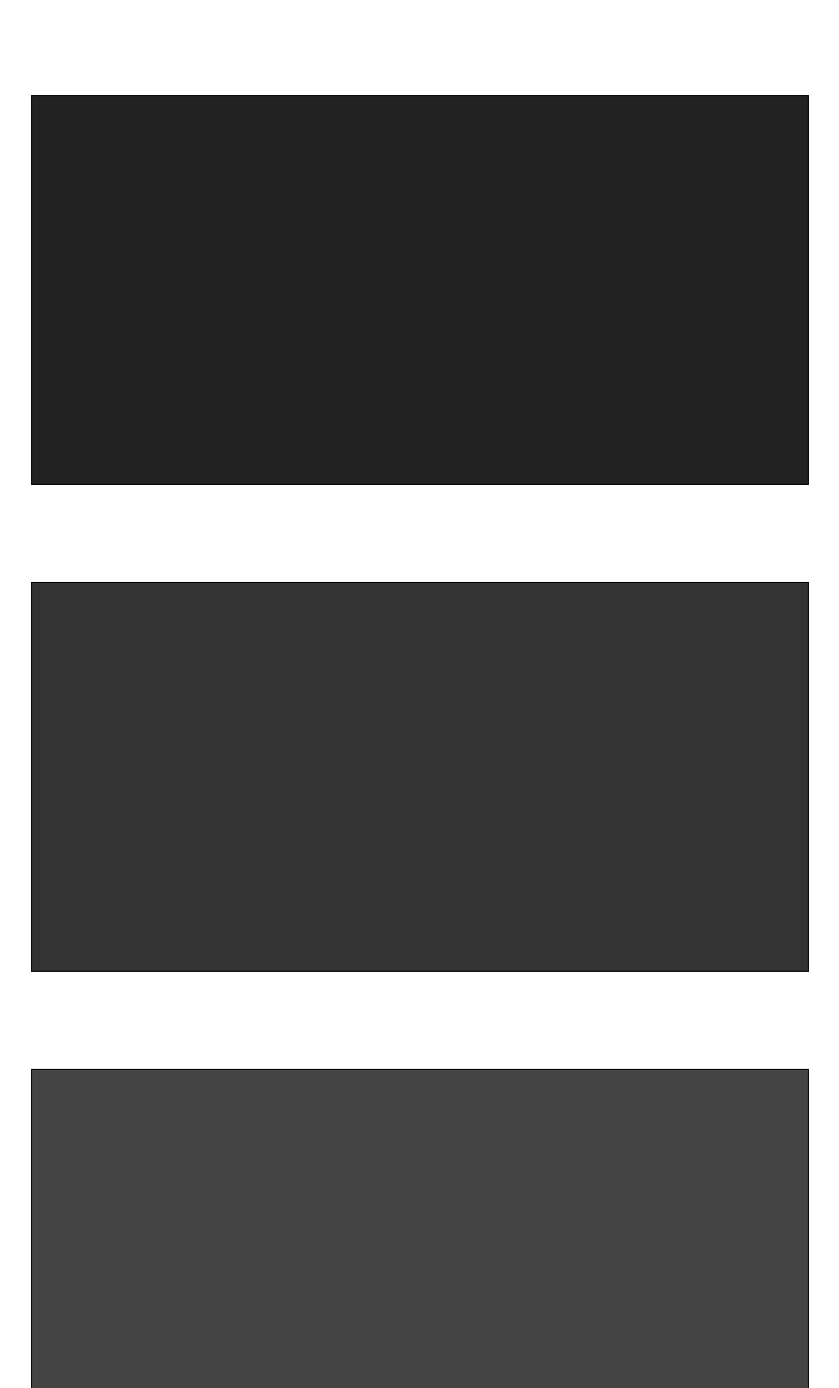
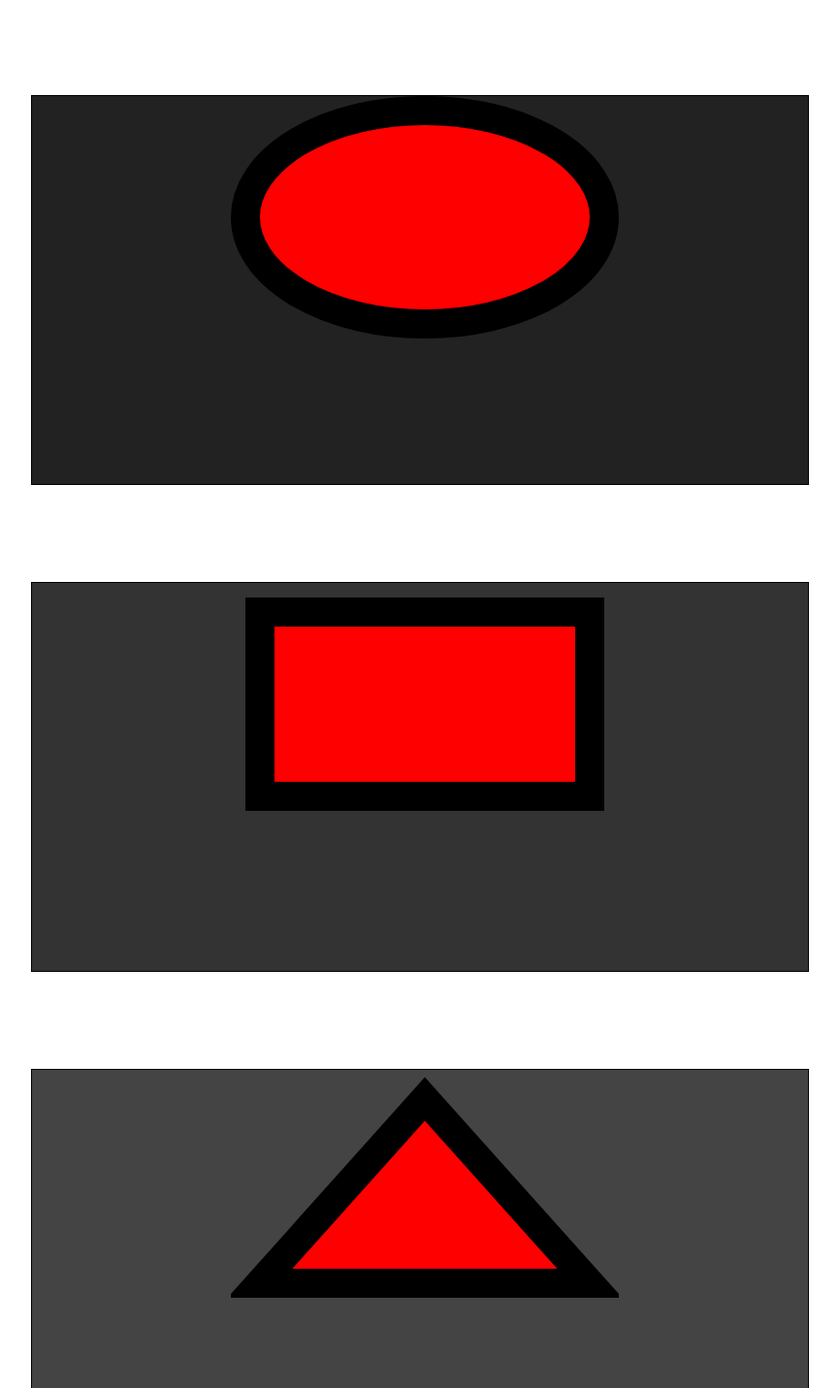
Before and after one commit to akatobis/ISlides, a React (Create React App) app in the folder lab4/my-app/: page / in a window 1280 px wide. Shown: the part 839-2270 px from the top of the page at 97% size, without its empty margins (207-1072 px from the left). Built offline with nearby package versions, Linux system fonts and the light colour scheme.

Commit message:
добавил примитивы

```diff
--- a/lab4/my-app/src/components/Blocks/Block/Block.tsx
+++ b/lab4/my-app/src/components/Blocks/Block/Block.tsx
@@ -1,6 +1,9 @@
-import { elemInArray } from "../../../auxiliaryFunctions";
-import {Block, TypeBlock} from "../../../types";
+import {elemInArray} from "../../../auxiliaryFunctions";
+import {Block, FigureType, TypeBlock, Figure} from "../../../types";
+import {Ellipse} from "./Figures/Ellipse";
 import styles from "./Block.module.css";
+import {Rectangle} from "./Figures/Rectangle";
+import {Triangle} from "./Figures/Triangle";
 
 type BlockProps = {
     block: Block,
@@ -23,6 +26,25 @@ const SlideBlock = (props: BlockProps) => {
         );
     }
     if (props.block.content.typeBlock === TypeBlock.figure) {
+        const figure: Figure = props.block.content;
+
+        if (figure.type.figureType === FigureType.ellipse) {
+            return (
+                <Ellipse block={props.block} figure={figure}/>
+            );
+        }
+
+        if (figure.type.figureType === FigureType.rectangle) {
+            return (
+                <Rectangle block={props.block} figure={figure}/>
+            );
+        }
+
+        if (figure.type.figureType === FigureType.triangle) {
+            return (
+                <Triangle block={props.block} figure={figure}/>
+            );
+        }
          return (
             <div className={styles.block} ></div>
         );
--- /dev/null
+++ b/lab4/my-app/src/components/Blocks/Block/Figures/Ellipse.tsx
@@ -0,0 +1,26 @@
+import {Block, Figure, TypeBlock} from "../../../../types";
+
+type FigureProps = {
+    block: Block;
+    figure: Figure;
+}
+
+const Ellipse = (props: FigureProps) => {
+    return (
+        <svg width={props.block.width} height={props.block.height}>
+            <ellipse
+                cx={props.block.width / 2}
+                cy={props.block.height / 2}
+                rx={props.block.width / 2 - props.figure.border / 2}
+                ry={props.block.height / 2 - props.figure.border / 2}
+                stroke={props.figure.colorBorder}
+                fill={props.figure.colorFill}
+                strokeWidth={props.figure.border}
+            />
+        </svg>
+    );
+}
+
+export {
+    Ellipse,
+}
--- /dev/null
+++ b/lab4/my-app/src/components/Blocks/Block/Figures/Rectangle.tsx
@@ -0,0 +1,26 @@
+import {Block, Figure} from "../../../../types";
+
+type FigureProps = {
+    block: Block;
+    figure: Figure;
+}
+
+const Rectangle = (props: FigureProps) => {
+    return (
+        <svg width={props.block.width} height={props.block.height}>
+            <rect
+                x={props.figure.border}
+                y={props.figure.border}
+                width={props.block.width - props.figure.border * 2}
+                height={props.block.height - props.figure.border * 2}
+                stroke={props.figure.colorBorder}
+                fill={props.figure.colorFill}
+                strokeWidth={props.figure.border}
+            />
+        </svg>
+    );
+}
+
+export {
+    Rectangle,
+}
--- /dev/null
+++ b/lab4/my-app/src/components/Blocks/Block/Figures/Triangle.tsx
@@ -0,0 +1,23 @@
+import {Block, Figure, TypeBlock} from "../../../../types";
+
+type FigureProps = {
+    block: Block;
+    figure: Figure;
+}
+
+const Triangle = (props: FigureProps) => {
+    return (
+        <svg width={props.block.width} height={props.block.height}>
+            <polygon
+                points={props.figure.border + "," + (props.block.height - props.figure.border) + " " + (props.block.width / 2) + "," + props.figure.border + " " + (props.block.width - props.figure.border) + "," + (props.block.height - props.figure.border)}
+                stroke={props.figure.colorBorder}
+                fill={props.figure.colorFill}
+                strokeWidth={props.figure.border}
+            />
+        </svg>
+    );
+}
+
+export {
+    Triangle,
+}
--- a/lab4/my-app/src/components/Blocks/Blocks.module.css
+++ b/lab4/my-app/src/components/Blocks/Blocks.module.css
@@ -2,7 +2,7 @@
     margin-left: 10px;
     padding: 0;
     border: none;
-    background-color: #fff;
+    background-color: transparent;
 }
 
 /* .blockBorderOn {
--- a/lab4/my-app/src/index.tsx
+++ b/lab4/my-app/src/index.tsx
@@ -4,7 +4,7 @@ import './index.css';
 import App from './App';
 import reportWebVitals from './reportWebVitals';
 import { addChangePresentationMakerHandler, getState, setState } from './state';
-import { TextBlock, TypeBlock, Block, Presentation, PresentationMaker } from './types';
+import { TextBlock, TypeBlock, Block, Presentation, PresentationMaker, FigureType} from './types';
 
 const root = ReactDOM.createRoot(
   document.getElementById('root') as HTMLElement
@@ -81,6 +81,60 @@ const deletBlocks: Block[] = [
   },
 ];
 
+const blockWithEllipse: Block = {
+  id: "8",
+  content: {
+      typeBlock: TypeBlock.figure,
+      type: {
+          figureType: FigureType.ellipse,
+          rx: 10,
+          ry: 10,
+      },
+      colorFill: "#FF0000",
+      border: 30,
+      colorBorder: "#000000",
+  },
+  coordinatesX: 500,
+  coordinatesY: 500,
+  width: 400,
+  height: 250,
+}
+
+const blockWithRectangle: Block = {
+  id: "9",
+  content: {
+    typeBlock: TypeBlock.figure,
+    type: {
+      figureType: FigureType.rectangle,
+    },
+    colorFill: "#FF0000",
+    border: 30,
+    colorBorder: "#000000",
+  },
+  coordinatesX: 500,
+  coordinatesY: 500,
+  width: 400,
+  height: 250,
+}
+
+const blockWithTriangle: Block = {
+  id: "10",
+  content: {
+    typeBlock: TypeBlock.figure,
+    type: {
+      figureType: FigureType.triangle,
+      topX: 10,
+    },
+    colorFill: "#FF0000",
+    border: 30,
+    colorBorder: "#000000",
+  },
+  coordinatesX: 500,
+  coordinatesY: 500,
+  width: 400,
+  height: 250,
+}
+
 const deletePresentation: Presentation = {
   namePresentation: 'my presentation',
   slides: [
@@ -94,19 +148,19 @@ const deletePresentation: Presentation = {
       id: "2",
       backgroundColor: "#222",
       backgroundImage: "",
-      blocks: [],
+      blocks: [blockWithEllipse],
     },
     {
       id: "3",
       backgroundColor: "#333",
       backgroundImage: "",
-      blocks: [],
+      blocks: [blockWithRectangle],
     },
     {
       id: "4",
       backgroundColor: "#444",
       backgroundImage: "",
-      blocks: [],
+      blocks: [blockWithTriangle],
     },
     {
       id: "5",
```
